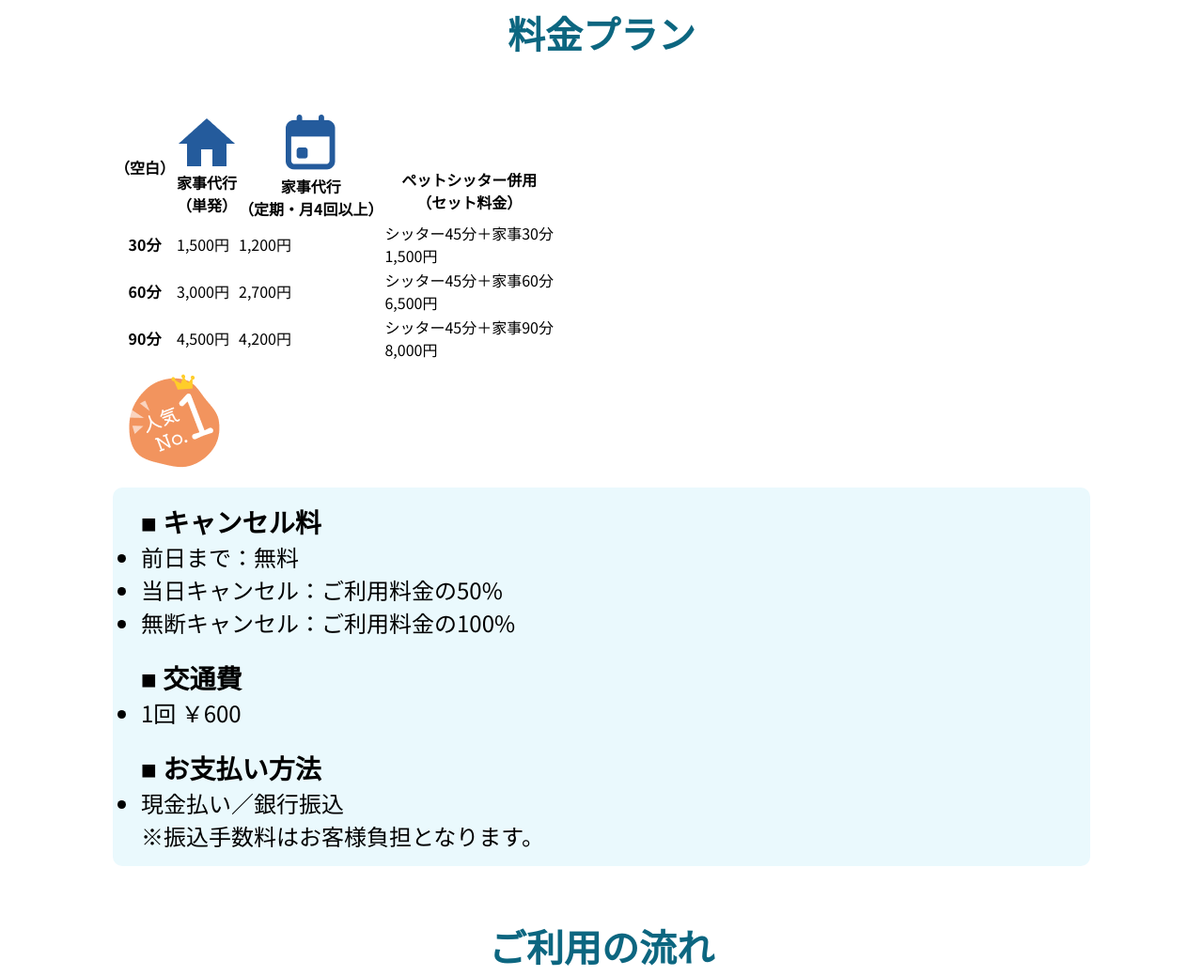
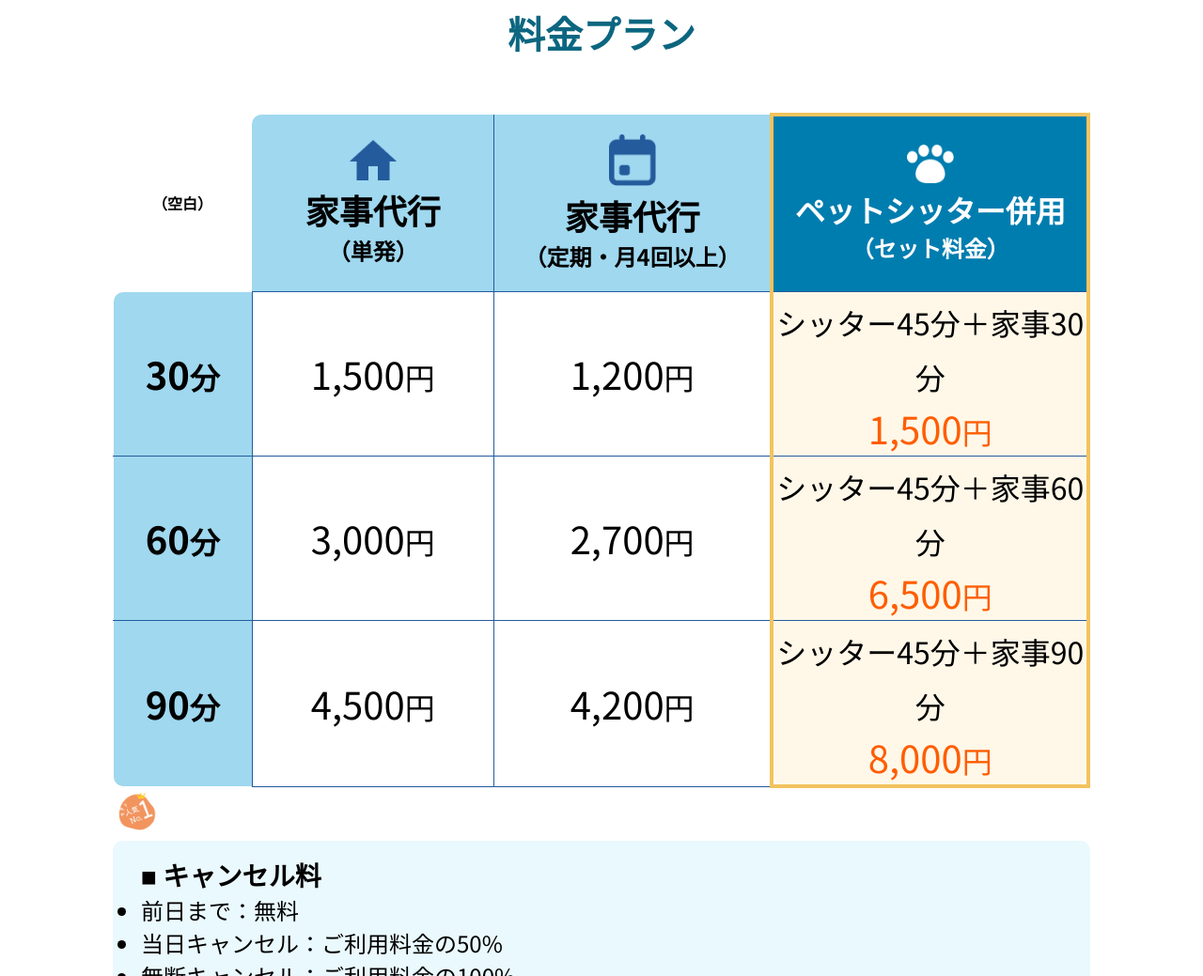
Before and after one commit to nakachi-yu/--------, a plain HTML site: page index.html in a window 1280 px wide. Shown: the part 5080-6119 px from the top of the page at 94% size. Drawn offline with Linux system fonts and the light colour scheme; a web font is replaced by a local one.

Commit message:
テーブル完成

```diff
--- a/styles.css
+++ b/styles.css
@@ -239,10 +239,146 @@ header {
 
 
 
-/* ---料金プラン--- */
+/* ↓---料金プラン--- */
+
+/* 料金プランのアイコン */
+.price img {
+    width: 50px;
+    height: auto;
+}
+
+/* .price-table{
+    border: 1px solid ;
+} */
+
+table {
+    margin: 0 auto;
+    border-collapse: collapse;
+    border-spacing: 0;
+}
+
+th,
+td {
+    border: 1px solid #245B9C;
+    text-align: center;
+    padding: auto 30px;
+}
+
+thead th:first-child {
+    width: 168px;
+    border: none;
+    background: transparent;
+}
+
+thead th:nth-child(2) {
+    width: 300px;
+    border-radius: 10px 0 0 0;
+    border-top-color: transparent;
+    border-left-color: transparent;
+}
+
+thead th:nth-child(3) {
+    border-top-color: transparent;
+}
+
+tbody tr:first-child th:first-child {
+    border-radius: 10px 0 0 0;
+}
+
+thead th:nth-child(3) {
+    width: 349px;
+}
+
+thead th:last-child {
+    width: 400px;
+    color: #ffffff;
+    background-color: #007DAF;
+    border: 4px solid #F2C35E;
+    border-bottom: none;
+
+}
+
+thead th:last-child p {
+    font-size: 32px;
+}
+
+tbody tr:first-child th:first-child {
+    border-radius: 10px 0 0 0;
+    border-top-color: transparent;
+    border-left-color: transparent;
+}
+
+tbody tr:nth-child(2) th:first-child {
+    border-left-color: transparent;
+}
+
+tbody tr:last-child th:first-child {
+    border-radius: 0 0 0 10px;
+    border-bottom-color: transparent;
+    border-left-color: transparent;
+}
+
+.plan-text {
+    text-align: left;
+}
+
+thead th {
+    padding: 20px;
+}
+
+thead p {
+    font-size: 36px;
+}
+
+thead span {
+    font-size: 24px;
+}
+
+tbody td,
+tbody th {
+    font-size: 40px;
+}
+
+.plan-price {
+    font-size: 40px;
+    color: #FF5D00;
+
+}
+
+tbody td:last-child {
+    background-color: #FFF8E8;
+}
+
+tbody th,
+thead th:nth-child(2),
+thead th:nth-child(3) {
+    background-color: #9FD8EF;
+}
+
+.plan-head {
+    display: flex;
+    align-items: center;
+    justify-content: center;
+    gap: 16px;
+}
 
 
+tbody span {
+    font-size: 32px;
+}
 
+
+/* 黄色の枠線 */
+thead th:last-child,
+tbody td:last-child {
+    border-left: 4px solid #F2C35E;
+    border-right: 4px solid #F2C35E;
+}
+
+tbody tr:last-child td:last-child {
+    border-bottom: 4px solid #F2C35E;
+    border-radius: 0 0 16px 16px;
+}
 
 
 /* その他の料金（下の水色ボックス） */
```
